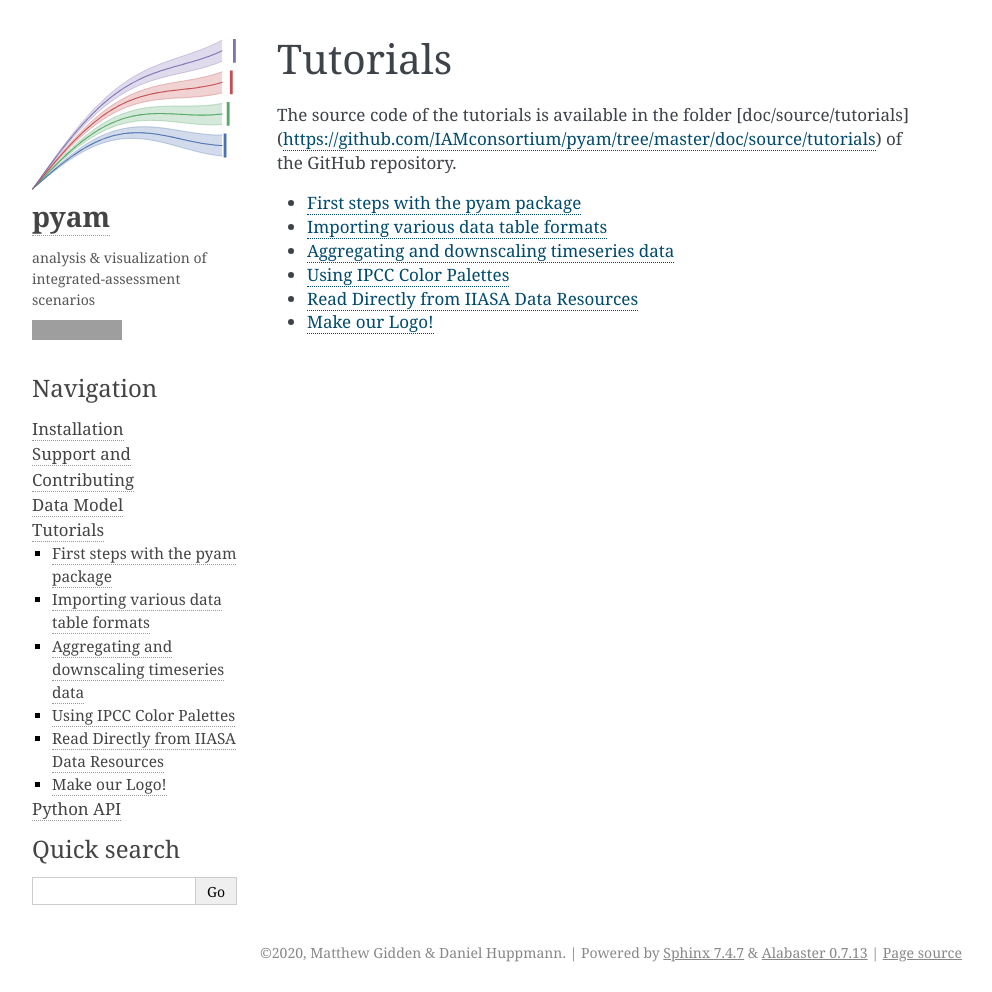
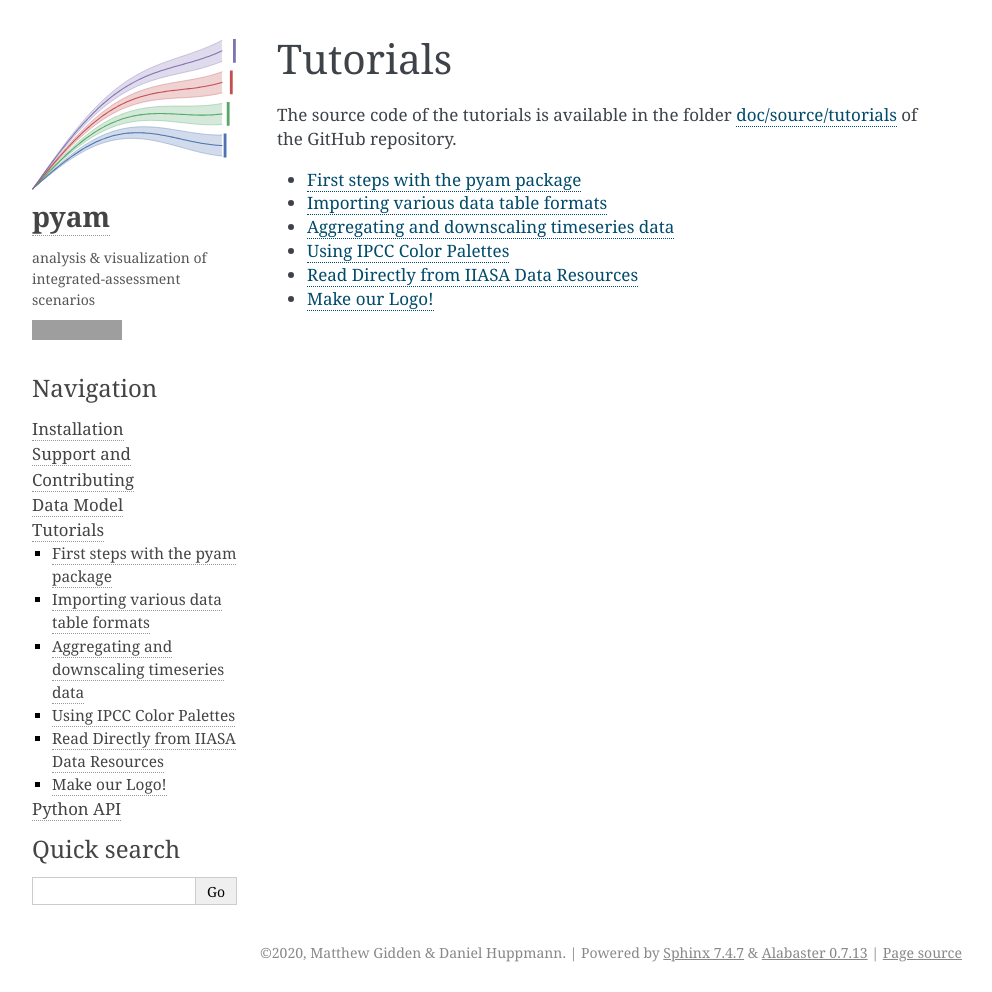
Before and after one commit to IAMconsortium/pyam, a Sphinx documentation site: the page built from doc/source/tutorials.rst, in a window 1280 px wide. Shown: the whole page, without its empty margins (148-1140 px from the left). Built offline with Sphinx 7.4.7, drawn with Linux system fonts in a browser that asks for light colours; pages that are not in the unit, such as notebooks, are missing from menus; some of the changed lines change nothing that is shown; grey boxes are pictures that could not be loaded.

Commit message:
use rst (instead of md) link formatting

```diff
--- a/doc/source/tutorials.rst
+++ b/doc/source/tutorials.rst
@@ -5,8 +5,10 @@
 *********
 
 The source code of the tutorials is available in the folder
-[doc/source/tutorials](https://github.com/IAMconsortium/pyam/tree/master/doc/source/tutorials)
-of the GitHub repository.
+`doc/source/tutorials`_ of the GitHub repository.
+
+.. _`doc/source/tutorials`:
+   https://github.com/IAMconsortium/pyam/tree/master/doc/source/tutorials
 
 .. toctree::
    :maxdepth: 1
```
